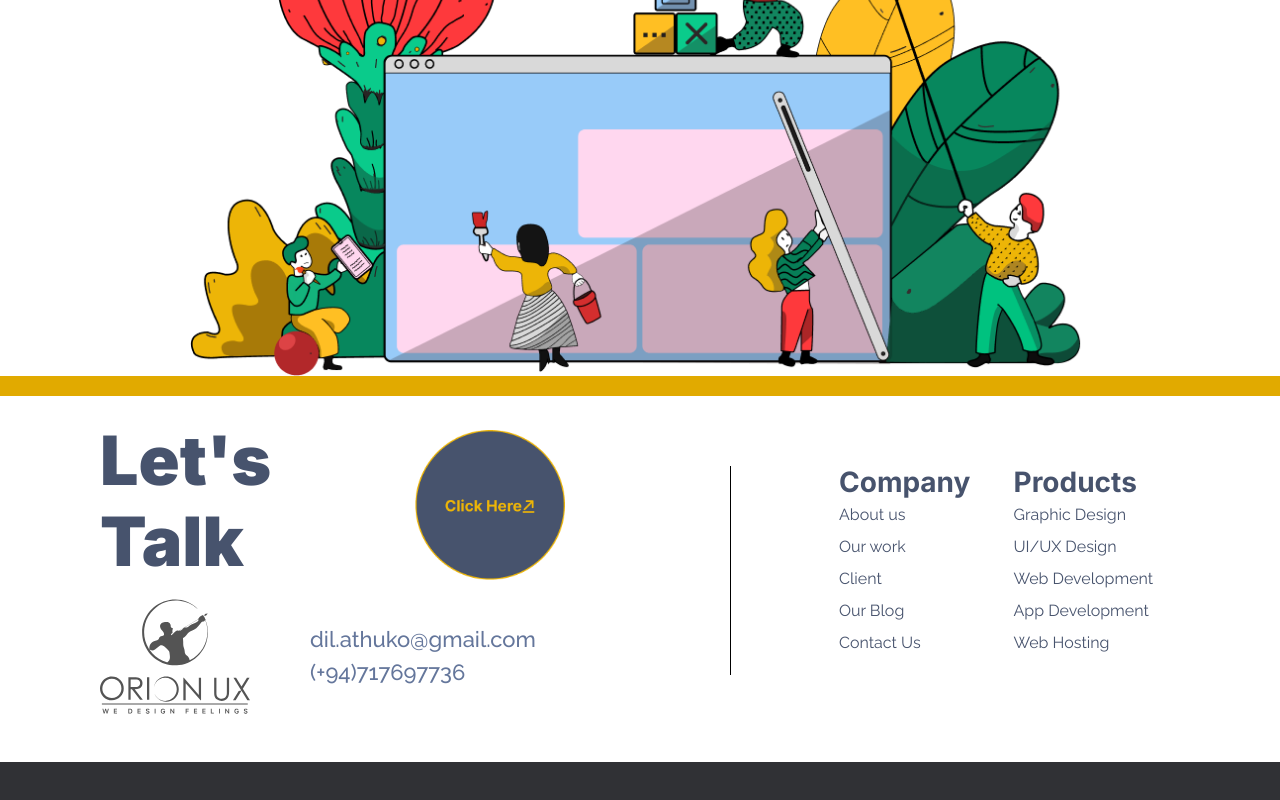
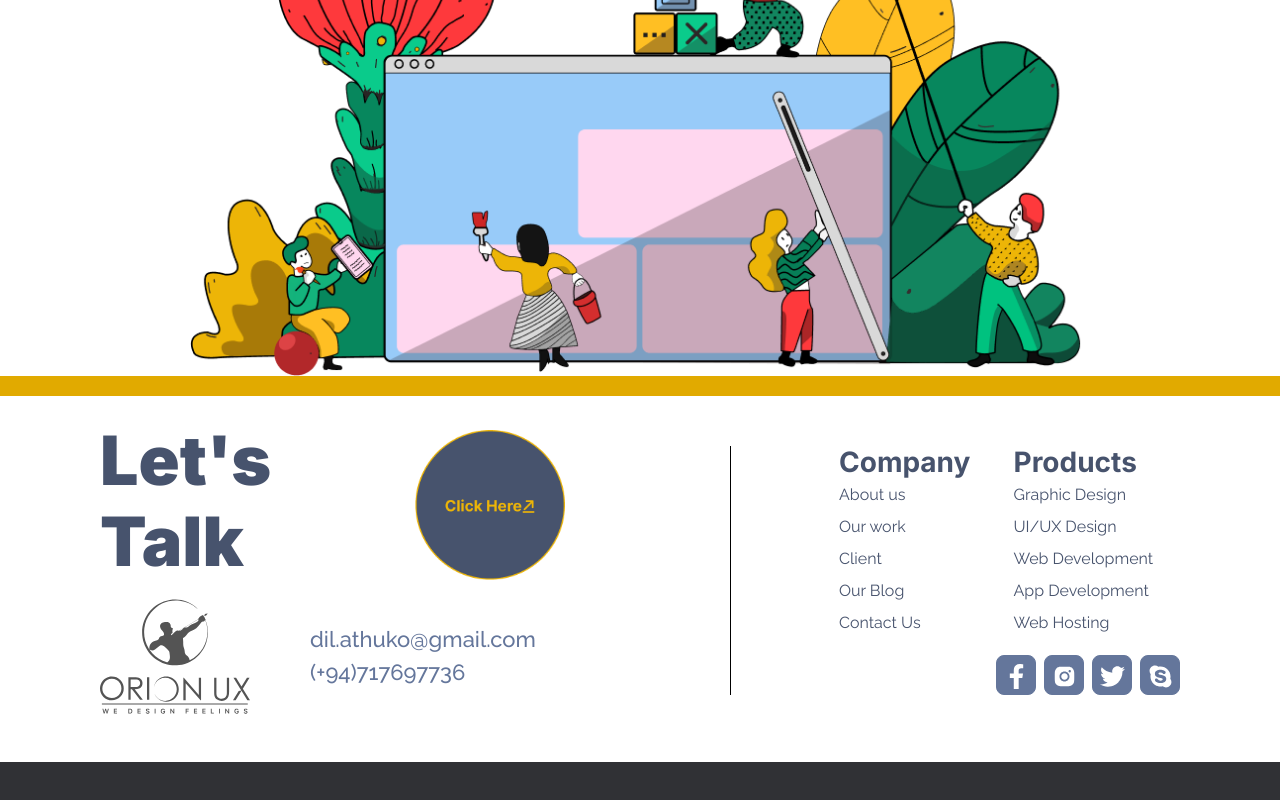
Before and after one commit to orionux/orion-ux, a Next.js app: page / in a window 1280 px wide. Shown: the part 5161-5961 px from the top of the page. Built offline with nearby package versions, Linux system fonts and the light colour scheme.

Commit message:
footer social

```diff
--- a/package.json
+++ b/package.json
@@ -22,6 +22,7 @@
     "next": "13.4.4",
     "react": "^18.2.0",
     "react-dom": "^18.2.0",
+    "react-icons": "^4.9.0",
     "reactstrap": "^9.1.10",
     "typescript": "5.0.4"
   },
--- a/src/components/Footer.tsx
+++ b/src/components/Footer.tsx
@@ -1,6 +1,8 @@
 import Image from "next/image";
 import Link from "next/link";
 import React from "react";
+import { FaSkype, FaTwitter, FaFacebookF } from "react-icons/fa";
+import { AiFillInstagram } from "react-icons/ai";
 
 type Props = {};
 
@@ -61,7 +63,6 @@ const Footer = (props: Props) => {
     },
   ];
 
-
   return (
     <div className="d-flex flex-column p-0 m-0">
       <div className="vr-line"></div>
@@ -97,7 +98,8 @@ const Footer = (props: Props) => {
             </div>
           </div>
         </div>
-      <div className="col-12 col-lg-5 padding-left-100px d-flex flex-column flex-lg-row footer-cols mb-3 verticle-line">
+        <div className="col-12 col-lg-5 padding-left-100px d-flex flex-column footer-cols mb-3 verticle-line">
+          <div className="col-12 d-flex flex-column flex-lg-row">
             <div className="d-flex flex-column col-12 col-lg-6 px-2 text-center text-lg-start mb-3 mb-lg-2">
               <h3 className="font-500 links-title-footer ">Company</h3>
               {companyLinks.map((item) => (
@@ -115,6 +117,13 @@ const Footer = (props: Props) => {
               ))}
             </div>
           </div>
+          <div className="col-12 d-flex flex-row justify-content-center justify-content-lg-end">
+            <Link href={'#'} className="social-icon-container me-2"><FaFacebookF /></Link>
+            <Link href={'#'} className="social-icon-container me-2"><AiFillInstagram /></Link>
+            <Link href={'#'} className="social-icon-container me-2"><FaTwitter /></Link>
+            <Link href={'#'} className="social-icon-container "><FaSkype /></Link>
+          </div>
+        </div>
       </div>
       <div className="vr-line-dark"></div>
     </div>
--- a/src/styles/globals.css
+++ b/src/styles/globals.css
@@ -522,6 +522,21 @@ li {
 .second_list_item:hover .bulletVisible{
     visibility: visible;
 } */
+.social-icon-container{
+    width: 40px;
+    height: 40px;
+    background-color: #64769B;
+    color: #fff;
+    font-size: 25px;
+    text-align: center;
+    border-radius: 8px;
+    border: solid 1px #64769B;
+    transition: 0.5s ease;
+}
+.social-icon-container:hover{
+    background-color: #fff;
+    color: #64769B;
+}
 .spacer{
     width: 100%;
     height: 180px;
```
Also changed, not shown: 1 other file (tests, documents, lock files or other folders). Lines whose indentation alone changed are shown as unchanged.
